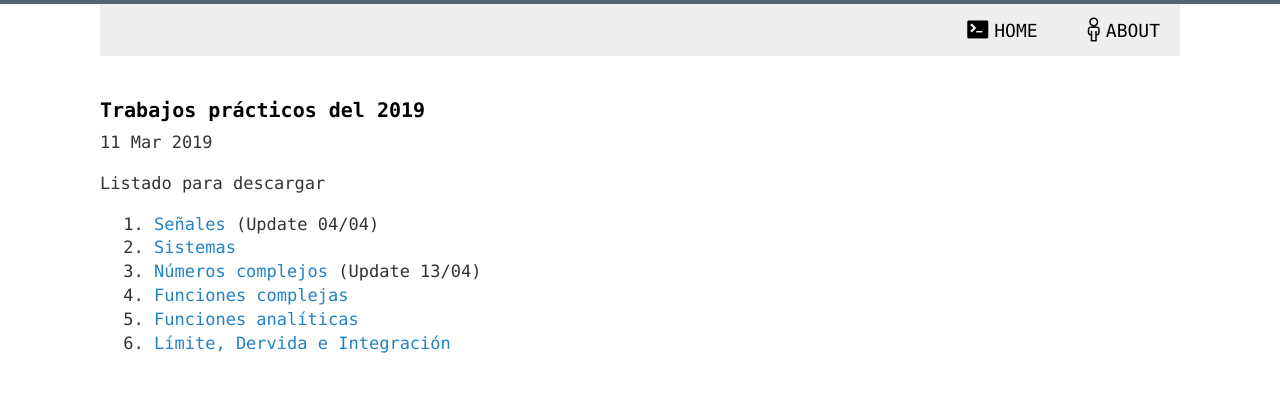
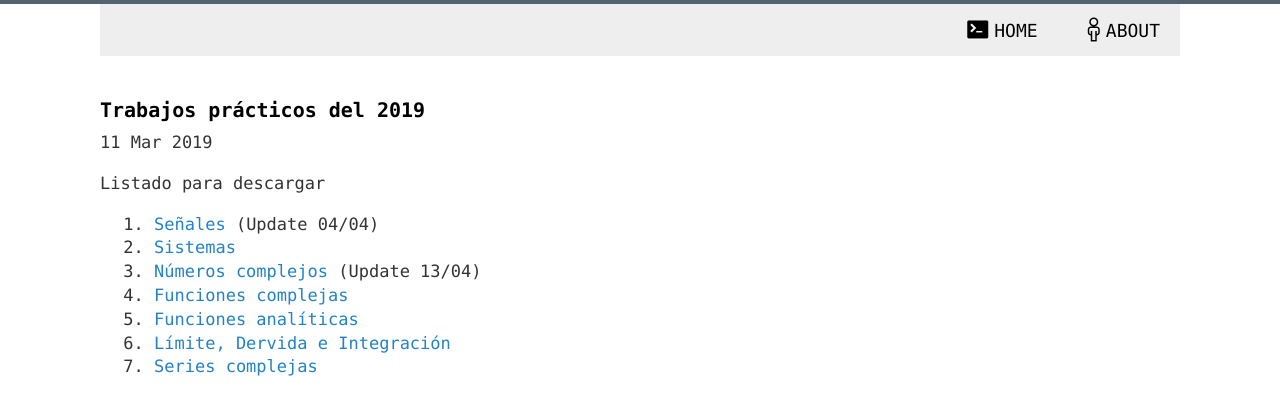
Before and after one commit to 1nv1/UTN-FRN-ASS, a Jekyll site: the page built from _posts/2019-03-11-TPs2019.markdown, in a window 1280 px wide. Shown: the top 415 px of the page. Built offline with Jekyll 4.4.1, drawn with Linux system fonts in a browser that asks for light colours; comment, search, counter and statistics services are not loaded.

Commit message:
Adding TP07 (complex series)

```diff
--- a/_posts/2019-03-11-TPs2019.markdown
+++ b/_posts/2019-03-11-TPs2019.markdown
@@ -13,5 +13,6 @@ Listado para descargar
 2. <a href="https://drive.google.com/open?id=1eDM3S6UK5pzHf_ISoeGKO_5SrCLnSjPQ" target="_blank">Sistemas</a>
 3. <a href="https://drive.google.com/open?id=1wDNYXwFqwIv6qKQYTYjuPgJ0UGLgRbPx" target="_blank">Números complejos</a> (Update 13/04)
 4. <a href="https://drive.google.com/open?id=1tdoE28gloHWqNM_CfoOGwWTvdOTp1Fku" target="_blank">Funciones complejas</a>
-5. <a href="https://drive.google.com/open?id=1AHxOcY0SUmfnFHLV7Cf7zXfEr1G7kx0p">Funciones analíticas</a>
-6. <a href="https://drive.google.com/open?id=1hs1rKI01bZe0LeuujlIClghEDXzwesUw">Límite, Dervida e Integración</a>
+5. <a href="https://drive.google.com/open?id=1AHxOcY0SUmfnFHLV7Cf7zXfEr1G7kx0p" target="_blank">Funciones analíticas</a>
+6. <a href="https://drive.google.com/open?id=1hs1rKI01bZe0LeuujlIClghEDXzwesUw" target="_blank">Límite, Dervida e Integración</a>
+7. <a href="https://drive.google.com/open?id=1k8zQzEFzSMGZbNJUdUi0IABFsatHCEjJ" target="_blank">Series complejas</a>
```
